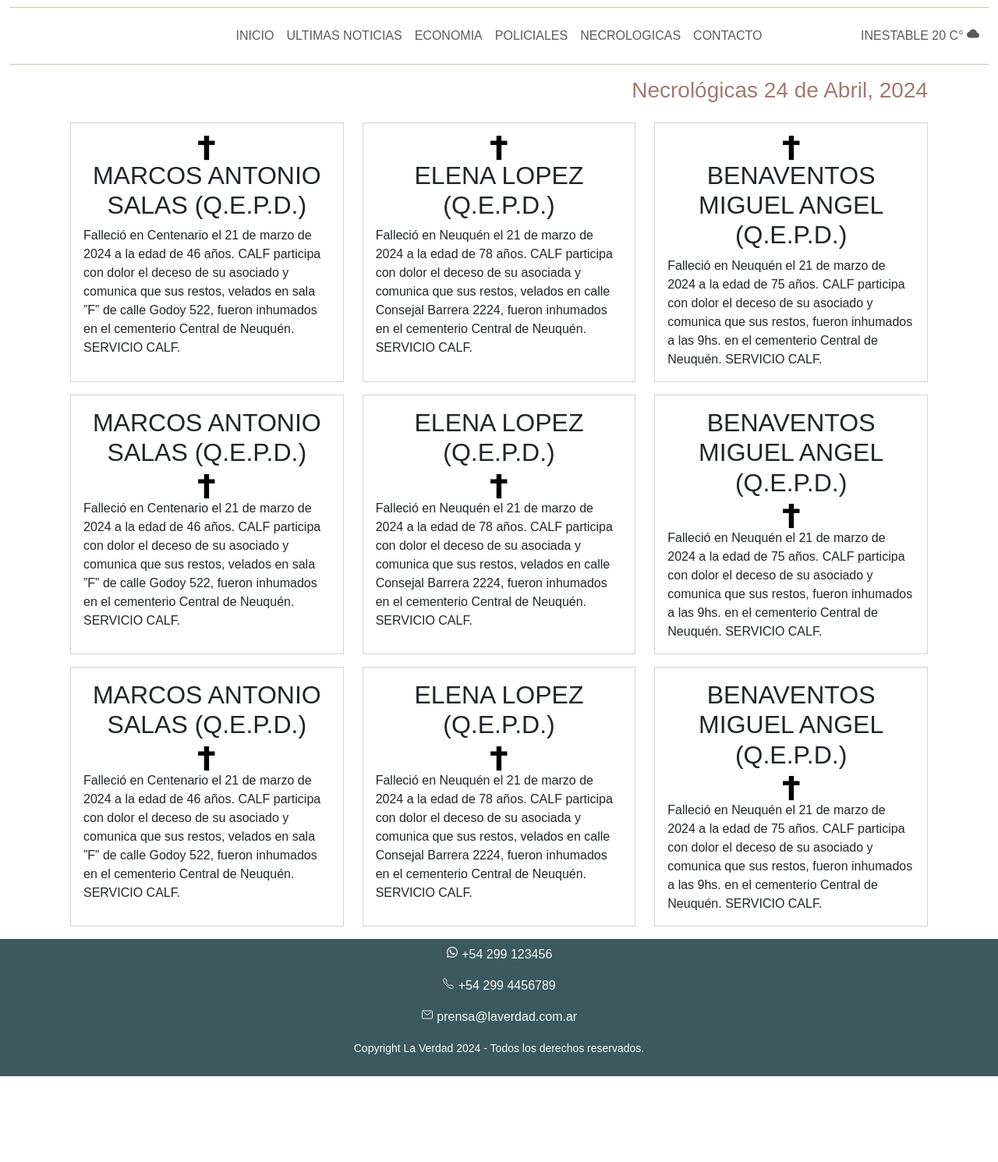
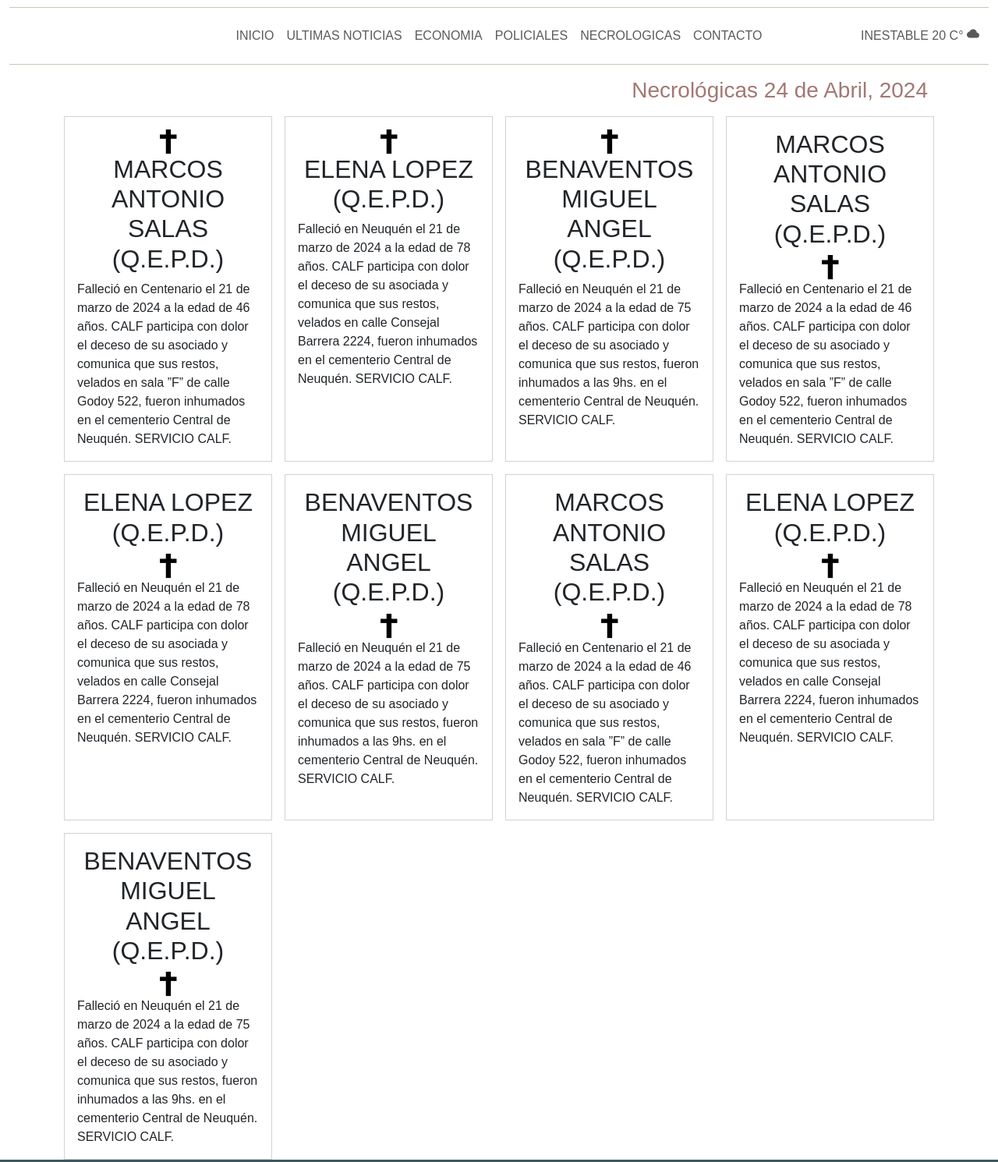
Before and after one commit to alejo361/laverdad, a plain HTML site: page vistas/necrologicas.html in a window 1280 px wide. Shown: the part 160-1650 px from the top of the page at 78% size. Before the commit the page ends 1540 px from the top, so only its background shows below. Drawn offline with nearby package versions, Linux system fonts and the light colour scheme; a web font is replaced by a local one.

Commit message:
Se corrigen los link que quedaron mal en categorias.html. Necrologicas se cambiar estructura a card grid. Se agrega una mediaquery para que oculte el fondo de categorias en resoluciones pequeñas.

```diff
--- a/css/estilos.css
+++ b/css/estilos.css
@@ -71,16 +71,17 @@ body{
 }
 .necroTitulo{
     text-align: right;
-    /*border-bottom: solid 2px #cdc4b4;*/
 }
 .textNoticia{
     text-align: justify;
 }
-.policialesContainer{
-    background-image: url('../img/fondo-crimen.png');
-    /*background-image:url('../images/bg.png');*/
-    background-repeat:no-repeat;
-    /*background-size:contain;*/
-    background-size: cover;
-    background-position:center;
+
+@media screen and (min-width: 992px){
+    .policialesContainer{
+        background-image: url('../img/fondo-crimen.png');
+        background-repeat:no-repeat;
+        background-size: cover;
+        background-position:center;
+    }
+
 }
--- a/vistas/necrologicas.html
+++ b/vistas/necrologicas.html
@@ -19,7 +19,7 @@
             </div>
         </div>
         <div class="row">
-            <div class="col ">
+            <div class="col">
                 <nav class="navbar navbar-nav navbar-expand-lg">
                     <div class="container-fluid">
                         <button class="navbar-toggler" type="button" data-bs-toggle="collapse" data-bs-target="#navbarSupportedContent" aria-controls="navbarSupportedContent" aria-expanded="false" aria-label="Toggle navigation">
@@ -62,89 +62,94 @@
             <div class="row mt-2 mb-0 p-2 necroTitulo">
                 <h1 class="necroFecha fs-3">Necrológicas 24 de Abril, 2024</h1>
             </div>
-            <div class="row gy-2 p-2">
-                <div class="col-sm-4">
+            <div class="row row-cols-1 row-cols-lg-4 row-cols-md-3 g-3">
+                <div class="col">
                     <div class="card rounded-0 h-100">
                         <div class="card-body">
                             <img class="cruzNecrologicas" src="../img/cruz-ale.png" alt="dibujo de cruz negra">
                             <h2 class="card-title">MARCOS ANTONIO SALAS (Q.E.P.D.)</h2>
-                            <p class="card-text">Falleció en Centenario el 21 de marzo de 2024 a la edad de 46 años. CALF participa con dolor el deceso de su asociado y comunica que sus restos, velados en sala ”F” de calle Godoy 522, fueron inhumados en el cementerio Central de Neuquén. SERVICIO CALF.</p>
+                            <p class="card-text">Falleció en Centenario el 21 de marzo de 2024 a la edad de 46 años. CALF participa con dolor el deceso de su asociado y comunica que sus restos,
+                                velados en sala ”F” de calle Godoy 522, fueron inhumados en el cementerio Central de Neuquén. SERVICIO CALF.</p>
                         </div>
                     </div>
                 </div>
-                <div class="col-sm-4">
+                <div class="col">
                     <div class="card rounded-0 h-100">
                         <div class="card-body">
                             <img class="cruzNecrologicas" src="../img/cruz-ale.png" alt="dibujo de cruz negra">
                             <h2 class="card-title">ELENA LOPEZ  (Q.E.P.D.)</h2>
-                            <p class="card-text">Falleció en Neuquén el 21 de marzo de 2024 a la edad de 78 años. CALF participa con dolor el deceso de su asociada y comunica que sus restos, velados en calle Consejal Barrera 2224, fueron inhumados en el cementerio Central de Neuquén. SERVICIO CALF.</p>
+                            <p class="card-text">Falleció en Neuquén el 21 de marzo de 2024 a la edad de 78 años. CALF participa con dolor el deceso de su asociada y comunica que sus restos,
+                                velados en calle Consejal Barrera 2224, fueron inhumados en el cementerio Central de Neuquén. SERVICIO CALF.</p>
                         </div>
                     </div>
                 </div>
-                <div class="col-sm-4">
+                <div class="col">
                     <div class="card rounded-0 h-100">
                         <div class="card-body">
                             <img class="cruzNecrologicas" src="../img/cruz-ale.png" alt="dibujo de cruz negra">
                             <h2 class="card-title">BENAVENTOS  MIGUEL ANGEL  (Q.E.P.D.)</h2>
-                            <p class="card-text">Falleció en Neuquén el 21 de marzo de 2024 a la edad de 75 años. CALF participa con dolor el deceso de su asociado y comunica que sus restos, fueron inhumados a las 9hs. en el cementerio Central de Neuquén. SERVICIO CALF.</p>
+                            <p class="card-text">Falleció en Neuquén el 21 de marzo de 2024 a la edad de 75 años. CALF participa con dolor el deceso de su asociado y comunica que sus restos,
+                                fueron inhumados a las 9hs. en el cementerio Central de Neuquén. SERVICIO CALF.</p>
                         </div>
                     </div>
                 </div>
-            </div>
-            <div class="row gy-2 p-2">
-                <div class="col-sm-4">
+                <div class="col">
                     <div class="card rounded-0 h-100">
                         <div class="card-body">
                             <h2 class="card-title">MARCOS ANTONIO SALAS (Q.E.P.D.)</h2>
                             <img class="cruzNecrologicas" src="../img/cruz-ale.png" alt="dibujo de cruz negra">
-                            <p class="card-text">Falleció en Centenario el 21 de marzo de 2024 a la edad de 46 años. CALF participa con dolor el deceso de su asociado y comunica que sus restos, velados en sala ”F” de calle Godoy 522, fueron inhumados en el cementerio Central de Neuquén. SERVICIO CALF.</p>
+                            <p class="card-text">Falleció en Centenario el 21 de marzo de 2024 a la edad de 46 años. CALF participa con dolor el deceso de su asociado y comunica que sus
+                                restos, velados en sala ”F” de calle Godoy 522, fueron inhumados en el cementerio Central de Neuquén. SERVICIO CALF.</p>
                         </div>
                     </div>
                 </div>
-                <div class="col-sm-4">
+                <div class="col">
                     <div class="card rounded-0 h-100">
                         <div class="card-body">
                             <h2 class="card-title">ELENA LOPEZ  (Q.E.P.D.)</h2>
                             <img class="cruzNecrologicas" src="../img/cruz-ale.png" alt="dibujo de cruz negra">
-                            <p class="card-text">Falleció en Neuquén el 21 de marzo de 2024 a la edad de 78 años. CALF participa con dolor el deceso de su asociada y comunica que sus restos, velados en calle Consejal Barrera 2224, fueron inhumados en el cementerio Central de Neuquén. SERVICIO CALF.</p>
+                            <p class="card-text">Falleció en Neuquén el 21 de marzo de 2024 a la edad de 78 años. CALF participa con dolor el deceso de su asociada y comunica que sus restos,
+                                velados en calle Consejal Barrera 2224, fueron inhumados en el cementerio Central de Neuquén. SERVICIO CALF.</p>
                         </div>
                     </div>
                 </div>
-                <div class="col-sm-4">
+                <div class="col">
                     <div class="card rounded-0 h-100">
                         <div class="card-body">
                             <h2 class="card-title">BENAVENTOS  MIGUEL ANGEL  (Q.E.P.D.)</h2>
                             <img class="cruzNecrologicas" src="../img/cruz-ale.png" alt="dibujo de cruz negra">
-                            <p class="card-text">Falleció en Neuquén el 21 de marzo de 2024 a la edad de 75 años. CALF participa con dolor el deceso de su asociado y comunica que sus restos, fueron inhumados a las 9hs. en el cementerio Central de Neuquén. SERVICIO CALF.</p>
+                            <p class="card-text">Falleció en Neuquén el 21 de marzo de 2024 a la edad de 75 años. CALF participa con dolor el deceso de su asociado y comunica que sus restos,
+                                fueron inhumados a las 9hs. en el cementerio Central de Neuquén. SERVICIO CALF.</p>
                         </div>
                     </div>
                 </div>
-            </div>
-            <div class="row gy-2 p-2 mb-2">
-                <div class="col-sm-4">
+                <div class="col">
                     <div class="card rounded-0 h-100">
                         <div class="card-body">
                             <h2 class="card-title">MARCOS ANTONIO SALAS (Q.E.P.D.)</h2>
                             <img class="cruzNecrologicas" src="../img/cruz-ale.png" alt="dibujo de cruz negra">
-                            <p class="card-text">Falleció en Centenario el 21 de marzo de 2024 a la edad de 46 años. CALF participa con dolor el deceso de su asociado y comunica que sus restos, velados en sala ”F” de calle Godoy 522, fueron inhumados en el cementerio Central de Neuquén. SERVICIO CALF.</p>
+                            <p class="card-text">Falleció en Centenario el 21 de marzo de 2024 a la edad de 46 años. CALF participa con dolor el deceso de su asociado y comunica que sus restos,
+                                velados en sala ”F” de calle Godoy 522, fueron inhumados en el cementerio Central de Neuquén. SERVICIO CALF.</p>
                         </div>
                     </div>
                 </div>
-                <div class="col-sm-4">
+                <div class="col">
                     <div class="card rounded-0 h-100">
                         <div class="card-body">
                             <h2 class="card-title">ELENA LOPEZ  (Q.E.P.D.)</h2>
                             <img class="cruzNecrologicas" src="../img/cruz-ale.png" alt="dibujo de cruz negra">
-                            <p class="card-text">Falleció en Neuquén el 21 de marzo de 2024 a la edad de 78 años. CALF participa con dolor el deceso de su asociada y comunica que sus restos, velados en calle Consejal Barrera 2224, fueron inhumados en el cementerio Central de Neuquén. SERVICIO CALF.</p>
+                            <p class="card-text">Falleció en Neuquén el 21 de marzo de 2024 a la edad de 78 años. CALF participa con dolor el deceso de su asociada y comunica que sus restos,
+                            velados en calle Consejal Barrera 2224, fueron inhumados en el cementerio Central de Neuquén. SERVICIO CALF.</p>
                         </div>
                     </div>
                 </div>
-                <div class="col-sm-4">
+                <div class="col">
                     <div class="card rounded-0 h-100">
                         <div class="card-body">
                             <h2 class="card-title">BENAVENTOS  MIGUEL ANGEL  (Q.E.P.D.)</h2>
                             <img class="cruzNecrologicas" src="../img/cruz-ale.png" alt="dibujo de cruz negra">
-                            <p class="card-text">Falleció en Neuquén el 21 de marzo de 2024 a la edad de 75 años. CALF participa con dolor el deceso de su asociado y comunica que sus restos, fueron inhumados a las 9hs. en el cementerio Central de Neuquén. SERVICIO CALF.</p>
+                            <p class="card-text">Falleció en Neuquén el 21 de marzo de 2024 a la edad de 75 años. CALF participa con dolor el deceso de su asociado y comunica que sus restos,
+                                fueron inhumados a las 9hs. en el cementerio Central de Neuquén. SERVICIO CALF.</p>
                         </div>
                     </div>
                 </div>
```
Also changed, not shown: index.html (+9 -9 lines), vistas/categoria.html (+4 -4 lines).
